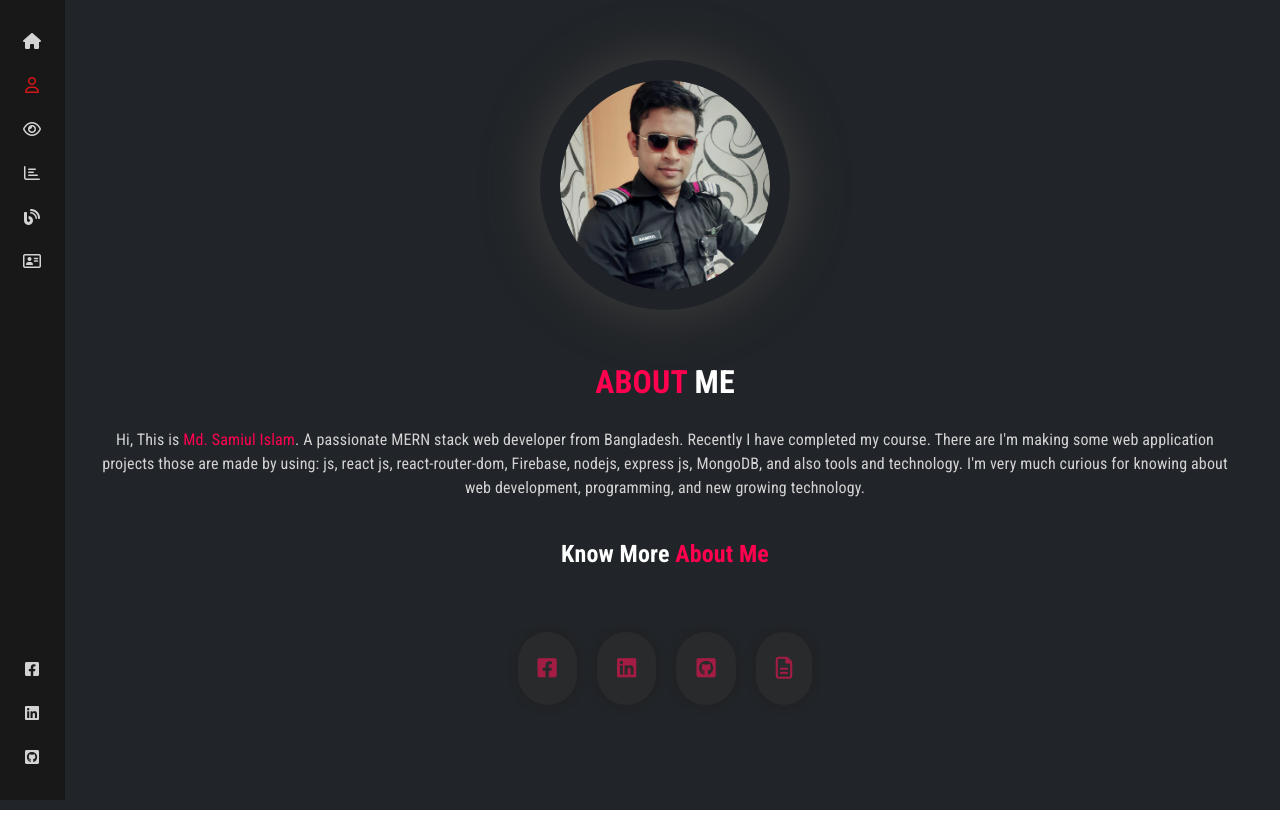
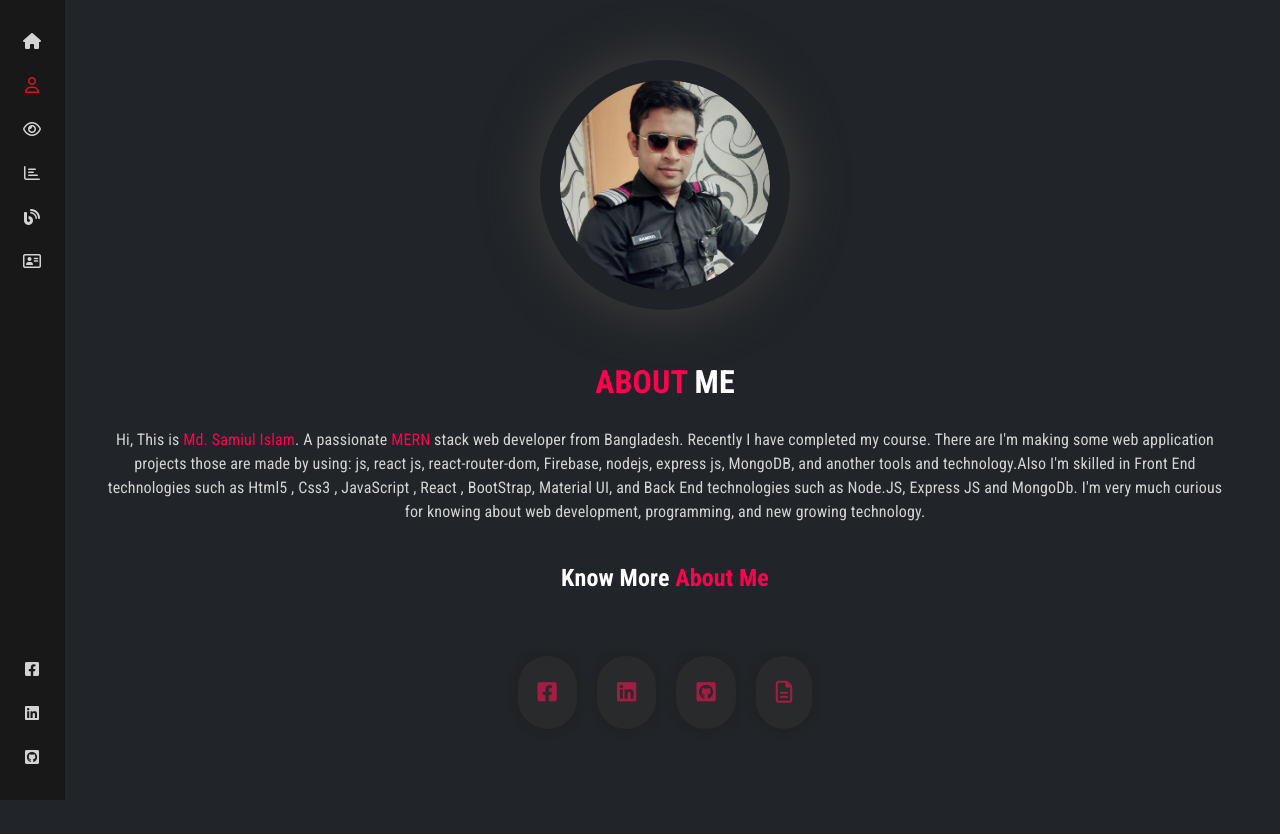
Before and after one commit to MUHAMMADSabbirHossain/personal-portfolio-client, a React (Create React App) app: page /about in a window 1280 px wide. Before the commit the page ends 810 px from the top, so only its background shows below. Built offline with nearby package versions, Linux system fonts and the light colour scheme.

Commit message:
added some code

```diff
--- a/src/Components/About/About/About.js
+++ b/src/Components/About/About/About.js
@@ -13,7 +13,7 @@ const About = () => {
             </div>
                 <div className="about-info">
                     <h1><span>About</span> Me</h1>
-                    <p>Hi, This is <span>Md. Samiul Islam</span>. A passionate MERN stack web developer from Bangladesh. Recently I have completed my course. There are I'm making some web application projects those are made by using: js, react js, react-router-dom, Firebase, nodejs, express js, MongoDB, and also tools and technology. I'm very much curious for knowing about web development, programming, and new growing technology.</p>
+                    <p>Hi, This is <span>Md. Samiul Islam</span>. A passionate <span>MERN</span> stack web developer from Bangladesh. Recently I have completed my course. There are I'm making some web application projects those are made by using: js, react js, react-router-dom, Firebase, nodejs, express js, MongoDB, and another tools and technology.Also I'm skilled in Front End technologies such as Html5 , Css3 , JavaScript , React , BootStrap, Material UI, and Back End technologies such as Node.JS, Express JS and MongoDb. I'm very much curious for knowing about web development, programming, and new growing technology.</p>
                 </div>
 
             <div className="social-area">
```
